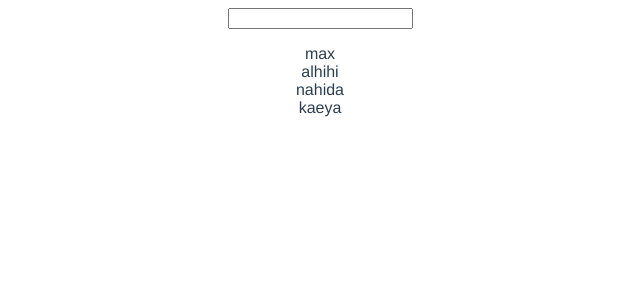
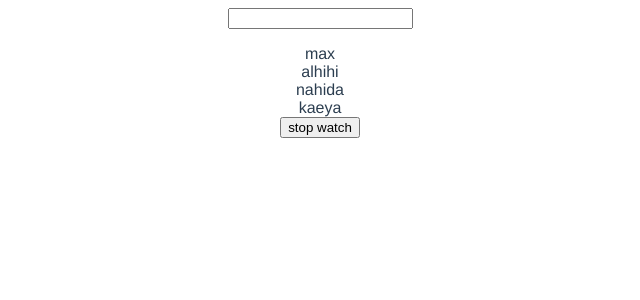
Before and after one commit to mdgabx/vue-composition-api, a Vue app: page / in a window 1280 px wide. Shown: the top 300 px of the page, without its empty margins (320-960 px from the left). Built offline with nearby package versions, Linux system fonts and the light colour scheme.

Commit message:
add: watch and watchEffect

```diff
--- a/src/views/HomeView.vue
+++ b/src/views/HomeView.vue
@@ -9,12 +9,13 @@
    <div v-for="name in matchingNames" :key="name">
     {{ name }}
    </div>
+   <button @click="handleStop">stop watch</button>
 
   </div>
 </template>
 
 <script>
-import { computed, ref } from 'vue';
+import { computed, ref, watchEffect, watch } from 'vue';
 
 export default {
   name: 'HomeView',
@@ -35,11 +36,24 @@ export default {
     const names = ref(['max', 'alhihi', 'nahida', 'kaeya'])
     const search = ref('')
 
+    const stopWatch = watch(search, () => {
+      console.log('run')
+    })
+
+    const stopEffect = watchEffect(() => {
+      console.log('rada', search.value)
+    })
+
+    const handleStop = () => {
+      stopWatch()
+      stopEffect()
+    }
+
     const matchingNames = computed(() => {
       return names.value.filter((item) => item.includes(search.value))
     })
 
-    return { names, search, matchingNames }
+    return { names, search, matchingNames, handleStop }
 
   }
 }
```
